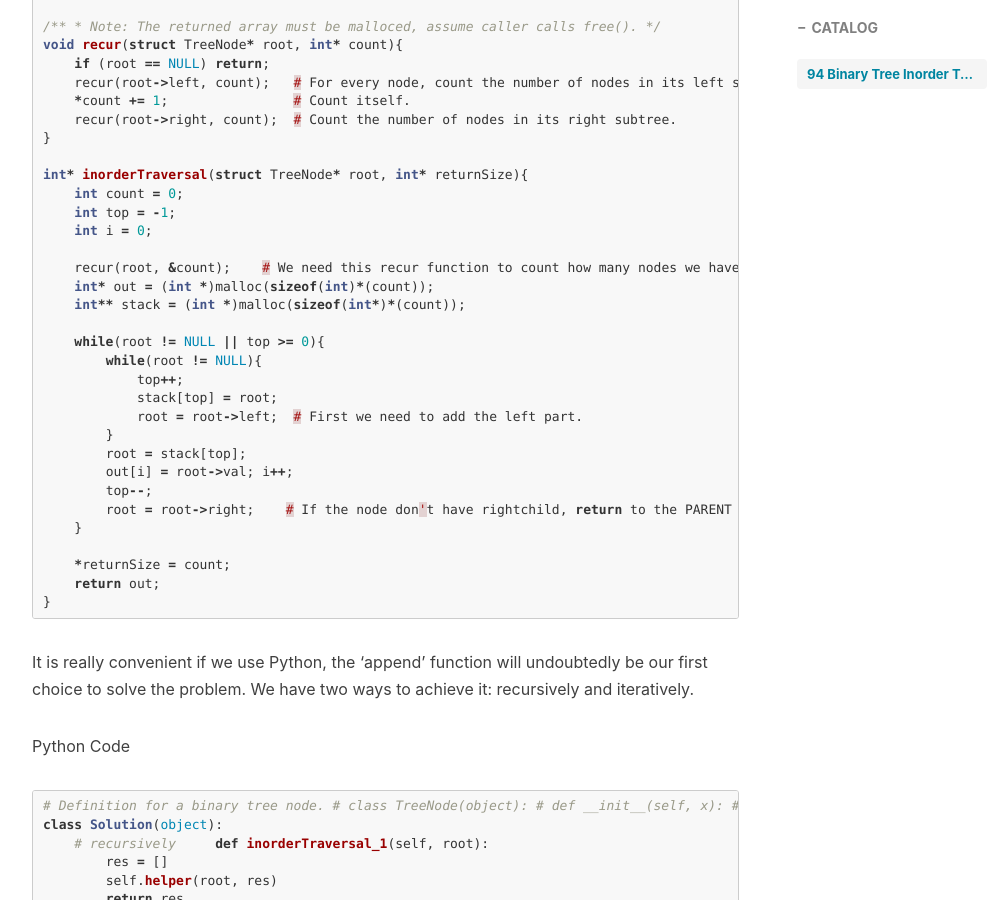
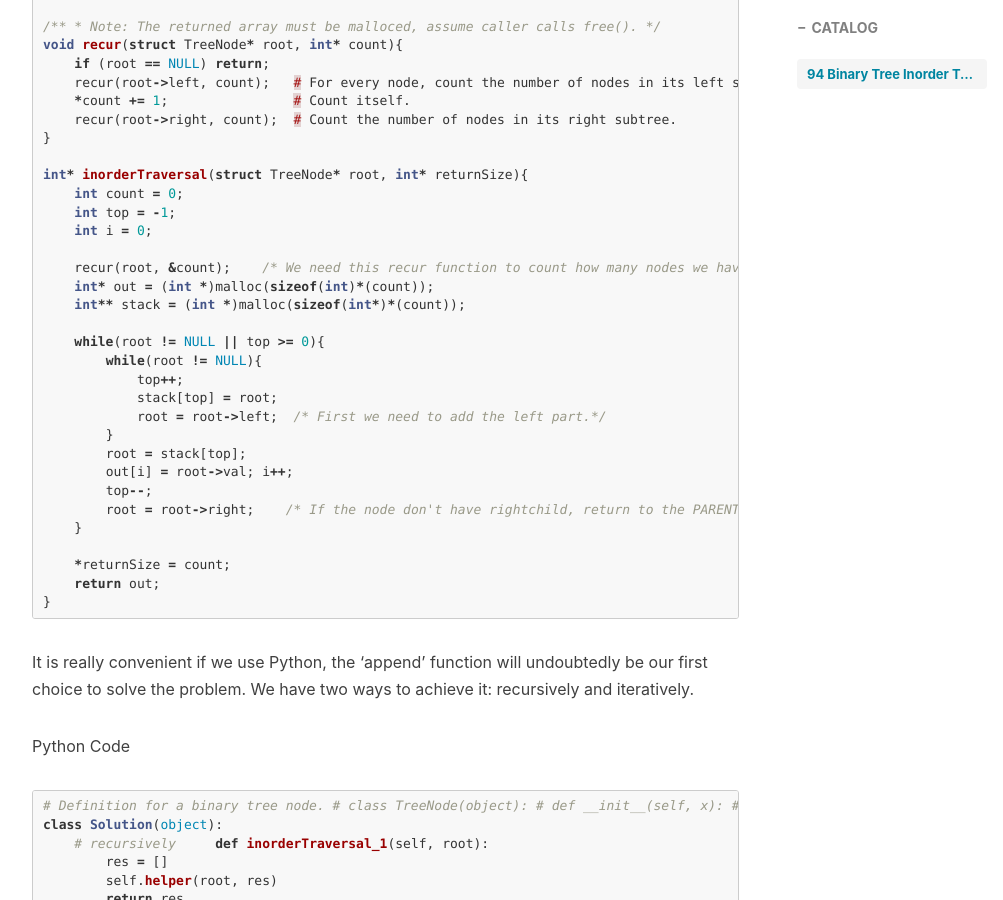
Before and after one commit to ZaccWu/ZaccWu.github.io, a Jekyll site: the page built from _posts/2018-01-29-Leetcode 94 Binary Tree Inorder Traversal.md, in a window 1280 px wide and 900 px high, scrolled down 1001 px. Shown: the whole window, without its empty margins (233-1236 px from the left). Built offline with Jekyll 4.4.1, drawn with Linux system fonts in a browser that asks for light colours; nearby versions of some CDN libraries; comment, search, counter and statistics services are not loaded.

Commit message:
Update 2018-01-29-Leetcode 94 Binary Tree Inorder Traversal.md

```diff
--- a/_posts/2018-01-29-Leetcode 94 Binary Tree Inorder Traversal.md
+++ b/_posts/2018-01-29-Leetcode 94 Binary Tree Inorder Traversal.md
@@ -46,7 +46,7 @@ int* inorderTraversal(struct TreeNode* root, int* returnSize){
     int top = -1;
     int i = 0;
 
-    recur(root, &count);    # We need this recur function to count how many nodes we have in the tree.
+    recur(root, &count);    /* We need this recur function to count how many nodes we have in the tree.*/
     int* out = (int *)malloc(sizeof(int)*(count));
     int** stack = (int *)malloc(sizeof(int*)*(count));
 
@@ -54,12 +54,12 @@ int* inorderTraversal(struct TreeNode* root, int* returnSize){
         while(root != NULL){
             top++;
             stack[top] = root;
-            root = root->left;  # First we need to add the left part.
+            root = root->left;  /* First we need to add the left part.*/
         }
         root = stack[top];
         out[i] = root->val; i++;
         top--;
-        root = root->right;    # If the node don't have rightchild, return to the PARENT NODE of that node.
+        root = root->right;    /* If the node don't have rightchild, return to the PARENT NODE of that node.*/
     }
 
     *returnSize = count;
```
